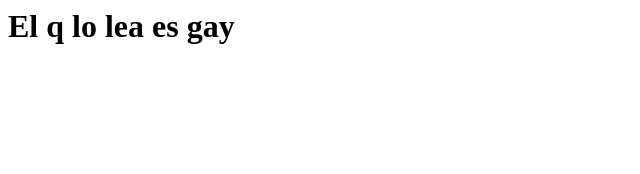
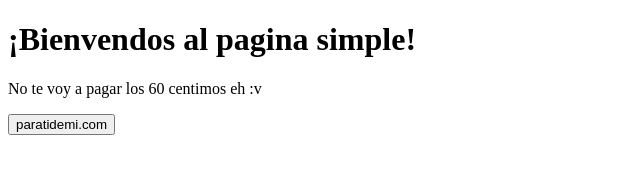
Before and after one commit to Johan-Edu/web-sites, a plain HTML site: page index.html in a window 1280 px wide. Shown: the whole page, without its empty margins (0-640 px from the left). Drawn offline with Linux system fonts and the light colour scheme.

Commit message:
Update index.html

```diff
--- a/index.html
+++ b/index.html
@@ -1 +1,15 @@
-<h1>El q lo lea es gay</h1>
+<!DOCTYPE html>
+<html lang="en">
+<head>
+    <meta charset="UTF-8">
+    <meta name="viewport" content="width=device-width, initial-scale=1.0">
+    <title>Document</title>
+</head>
+<body>
+  <h1>¡Bienvendos al pagina simple!</h1>
+   <p>No te voy a pagar los 60 centimos eh :v</p>
+   <a href="https://sites.google.com/view/paratidemi/p%C3%A1gina-principal" target="_blank">
+  <button>paratidemi.com</button>
+</a>
+</body>
+</html>
```
